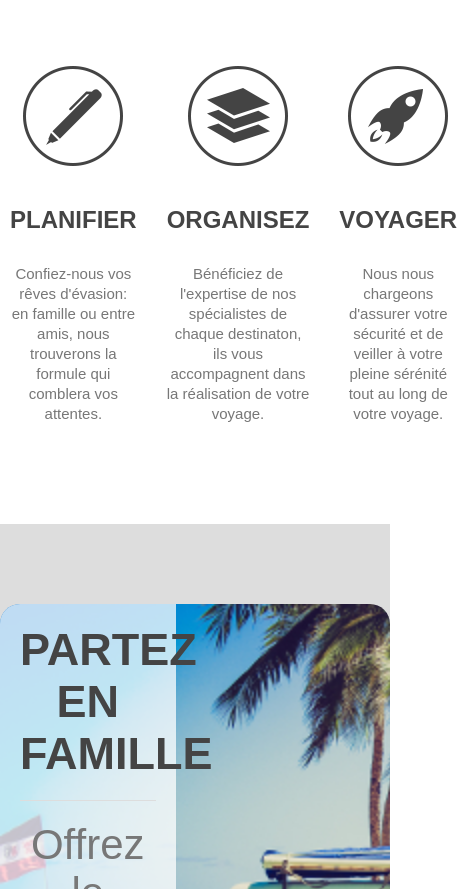
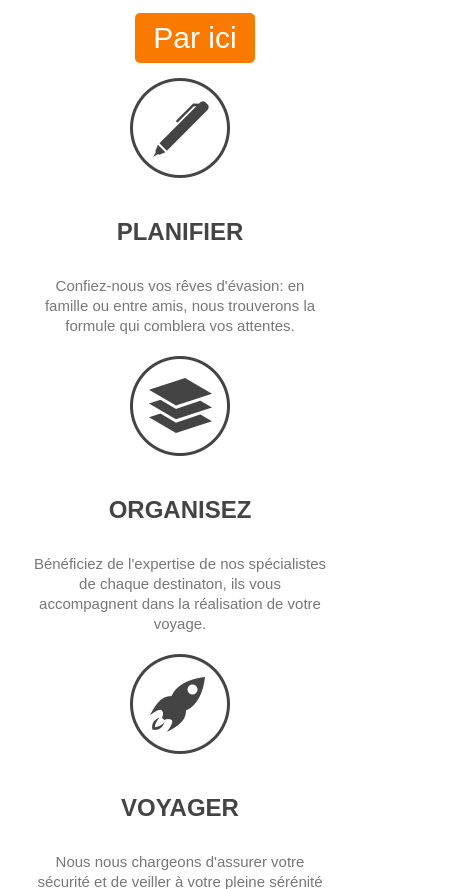
Before and after one commit to JimJim07/jimjim07.github.io, a website: page index.html in a window 390 px wide. Shown: the part 1111-2000 px from the top of the page, 457 px wide, since content can reach past the window. Drawn offline with Linux system fonts and the light colour scheme.

Commit message:
modif pour mobile

```diff
--- a/sass/layout/_header.scss
+++ b/sass/layout/_header.scss
@@ -34,7 +34,7 @@
             font-weight: bold;
             margin-right: 20px;
             @media screen and (max-width:980px) {
-                font-size: 2em;
+                font-size: 2.2em;
             }
 
             &:hover
--- a/sass/pages/accueil/_main-image.scss
+++ b/sass/pages/accueil/_main-image.scss
@@ -10,6 +10,9 @@
     text-align: center;
     padding: 150px 0 40px 0;
     margin-bottom: 20px;
+    @include phone {
+        font-size: 4.5em;
+    }
     }
 
     &__button{
@@ -18,12 +21,14 @@
         height: 50px;
         background:$color-three;
         color: $color-white;
-        font-size: 20px;
+        font-size: 1.5em;
         margin: 0 auto;
         line-height: 50px;
         text-align: center;
         border-radius: 5px;
-
+        @include phone {
+            font-size: 2em;
+        }
     &:hover
     {
         background:$color-four;
--- a/sass/pages/accueil/_possibilities.scss
+++ b/sass/pages/accueil/_possibilities.scss
@@ -52,7 +52,7 @@
     text-align: center;
     margin-bottom: 20px;
     @include phone{
-        font-size: 2.8em;
+        font-size: 2.5em;
         line-height: normal;
     }
     }
@@ -110,7 +110,7 @@
     text-align: center;
     margin-bottom: 20px;
     @include phone{
-        font-size: 2.8em;
+        font-size: 2.5em;
         line-height: normal;
     }
     }
--- a/sass/pages/accueil/_steps.scss
+++ b/sass/pages/accueil/_steps.scss
@@ -2,12 +2,17 @@
 {
     margin: 80px 0;
     display: flex;
+    @include phone {
+        flex-wrap: wrap;
+        justify-content: center;
+    }
 }
 
 .step-1
 {
     background: url('../pictures-site-web-1/steps-icon-1.png') no-repeat top center;
     @include step();
+    @include phone {width: 80%;};
     &__heading
     {
     text-transform: uppercase;
@@ -22,6 +27,7 @@
 {
     background: url('../pictures-site-web-1/steps-icon-2.png') no-repeat top center;
     @include step();
+    @include phone {width: 80%;};
     &__heading
     {
     text-transform: uppercase;
@@ -36,6 +42,7 @@
 {
     background: url('../pictures-site-web-1/steps-icon-3.png') no-repeat top center;
     @include step();
+    @include phone {width: 80%;};
     &__heading
     {
     text-transform: uppercase;
```
Also changed, not shown: css/style.css, 1 other file.
